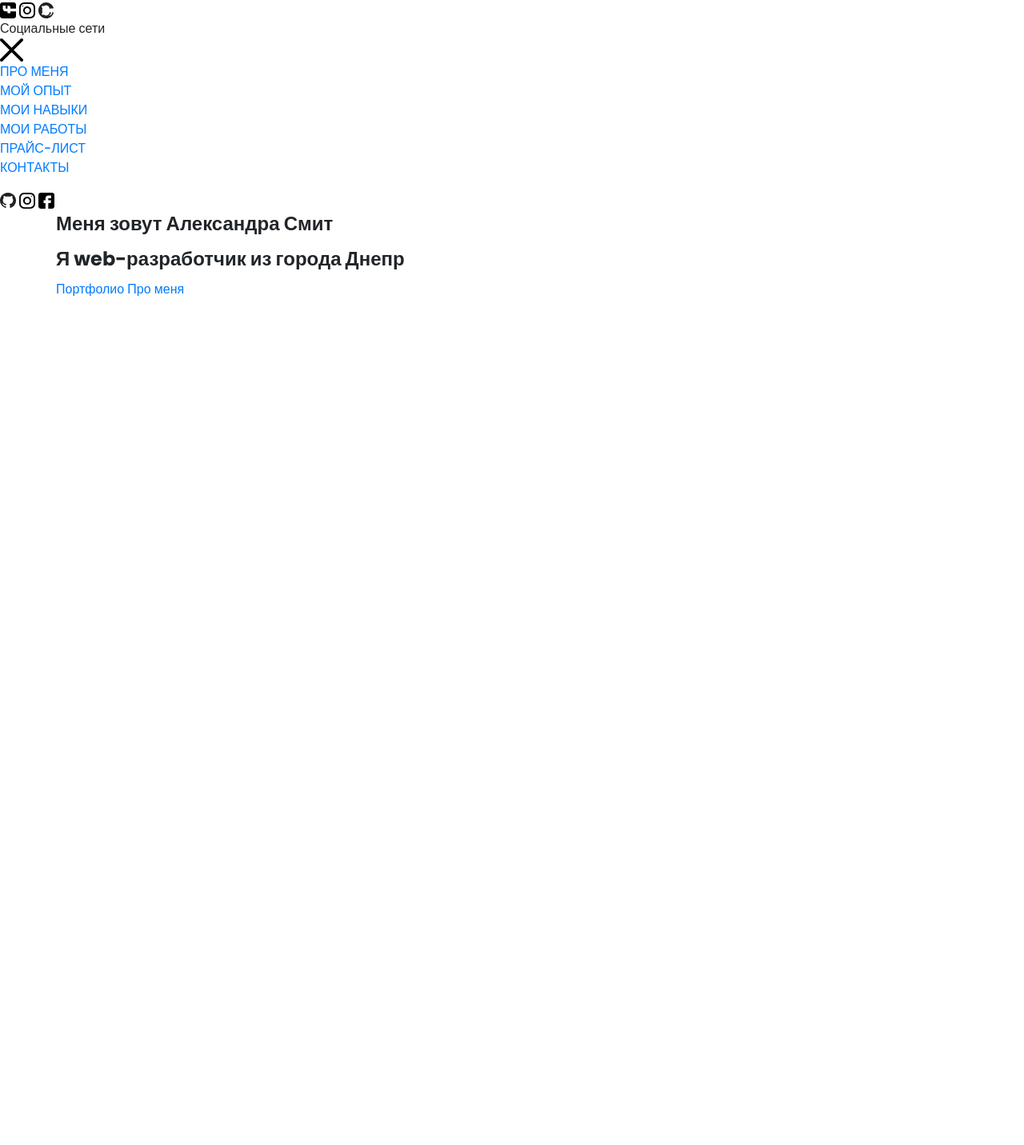
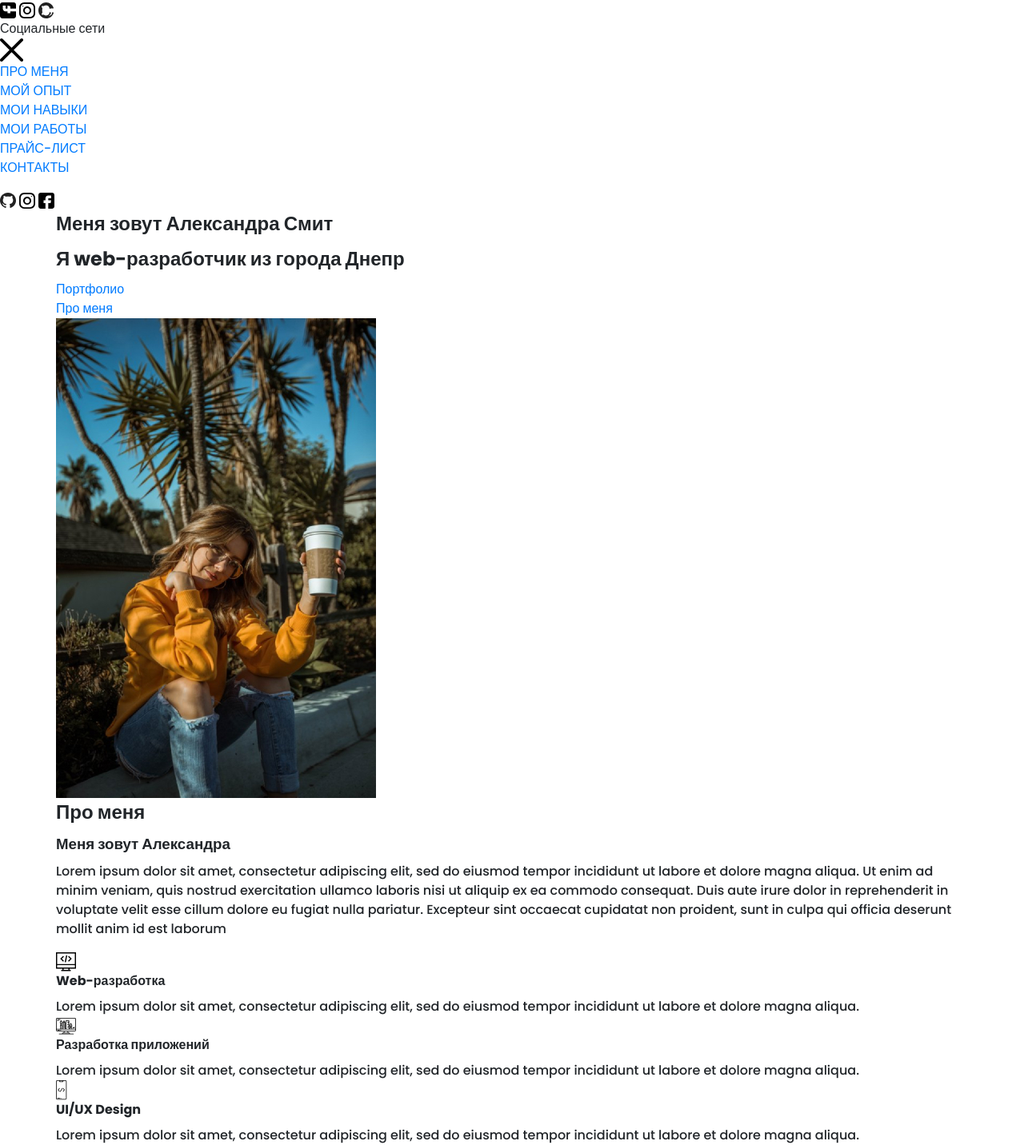
Before and after one commit to sergeyvc85/portfolio, a website: page src/index.html in a window 1280 px wide. Shown: the whole page at 80% size. Before the commit the page ends 800 px from the top, so only its background shows below. Drawn offline with Linux system fonts and the light colour scheme; files whose address does not match are found by name.

Commit message:
about_version 1.0

```diff
--- a/src/index.html
+++ b/src/index.html
@@ -117,9 +117,55 @@
 
 <div class="promo__btns">
     <a href="" class="promo__link btn">Портфолио</a>
-    <a href="" class="promo__link">Про меня</a>
+   <div class="promo__btn-1"> <a href="" class="promo__link promo__link-1">Про меня</a></div>
 </div>
 
+    </section>
+    <section class="about">
+        <div class="container">
+        <div class="about__wrapper">
+        <img class="about__picture" src="img/main_photo.jpg" alt="main_photo" >
+<div class="about__mein_wrapper">
+
+<div class="about__mein_content">
+<h2 class="title title_fz16 about__title " >Про меня</h2>
+
+<h3 class="title title_fz48 about__subtitle">Меня зовут Александра</h3>
+
+<div class="about__divider"></div>
+<p class="about__mein">Lorem ipsum dolor sit amet, consectetur adipiscing elit, sed do eiusmod tempor incididunt ut labore et dolore magna
+aliqua. Ut enim ad minim veniam, quis nostrud exercitation ullamco laboris nisi ut aliquip ex ea commodo consequat. Duis
+aute irure dolor in reprehenderit in voluptate velit esse cillum dolore eu fugiat nulla pariatur. Excepteur sint
+occaecat cupidatat non proident, sunt in culpa qui officia deserunt mollit anim id est laborum
+</p>
+</div>
+
+
+<div class="about__experiance">
+    <div class="about__experiance-content">
+<img src="icons/about_me/web_development.svg" alt="/web_development" >
+<h4 class="about__experiance_subtitle">Web-разработка</h4>
+<div class="about__experiance_txt">Lorem ipsum dolor sit amet, consectetur adipiscing elit, sed do eiusmod tempor incididunt ut labore et dolore magna
+aliqua.</div>
+</div>
+<div class="about__experiance-content">
+<img src="icons/about_me/design.svg" alt="design" >
+<h4 class="about__experiance_subtitle">Разработка приложений</h4>
+<div class="about__experiance_txt">Lorem ipsum dolor sit amet, consectetur adipiscing elit, sed do eiusmod tempor
+    incididunt ut labore et dolore magna
+    aliqua.</div>
+    </div>
+<div class="about__experiance-content">
+    <img src="icons/about_me/mobile_dev.svg" alt="mobile_dev">
+    <h4 class="about__experiance_subtitle">UI/UX Design</h4>
+    <div class="about__experiance_txt">Lorem ipsum dolor sit amet, consectetur adipiscing elit, sed do eiusmod tempor
+        incididunt ut labore et dolore magna
+        aliqua.</div>
+</div>
+</div>
+</div>
+</div>
+        </div>
     </section>
 
     <script src="js/script.js"></script>
--- /dev/null
+++ b/src/sass/blocks/_about.scss
@@ -0,0 +1,59 @@
+.about {
+  margin-top: 120px;
+  padding: 0 100px 0 28px;
+
+  &__wrapper {
+  margin: 0 auto;
+  width:1040px;
+
+  background: #ffffff;
+  display: grid;
+  grid-template-columns: 400px  1fr;
+  grid-column-gap: 70px
+
+ }
+
+  &__picture {
+    width: 100%;
+  }
+&__mein_wrapper {
+  display: grid;
+  grid-template-rows: repeat(2, 1fr);
+
+}
+
+  &__mein_content {
+    width: 570px;
+    text-align: left;
+    padding: 0 5px;
+
+  }
+  &__experiance {
+    display: grid;
+    grid-template-columns: repeat(2, minmax(260px, 0.5fr));
+    grid-column-gap: 50px;
+    font-size: 14px;
+    line-height: 21px;
+
+
+  }
+
+
+  &__experiance-content {
+  font-weight: 500;
+  font-size: 12px;
+  line-height: 18px;
+    }
+  &__experiance_subtitle {
+  font-weight: bold;
+
+}
+
+
+&__title {
+  position: relative;
+  @include before_circle;
+  padding-left: 10px;
+  z-index: 2;
+}
+}
--- /dev/null
+++ b/src/sass/blocks/_btn-1.scss
@@ -0,0 +1,34 @@
+.promo {
+  &__link-1 {
+    display: block;
+    padding: 12px 26px 12px 26px;
+    height: 45px;
+    text-align: center;
+  }
+  &__btn-1 {
+    display: inline-block;
+    position: relative;
+    background: none;
+    border: none;
+    cursor: pointer;
+  }
+
+  &__btn-1::before,
+  &__btn-1::after {
+    content: "";
+    width: 0;
+    height: 5px;
+    position: absolute;
+    transition: all 0.3s linear;
+    background: $main-color;
+  }
+
+  &__btn-1n:hover::before,
+  &__btn-1:hover::after {
+    width: 100%;
+  }
+  &__btn-1:hover &__link-1::before,
+  &__btn-1:hover &__link-1::after {
+    height: 100%;
+  }
+}
--- a/src/sass/blocks/_promo.scss
+++ b/src/sass/blocks/_promo.scss
@@ -9,14 +9,13 @@
   margin-top: 10px;
 }
 &__btns{
-  margin-top: 25px;
+  margin-top: 30px;
   display: flex;
-  width: 250px;
+  width: 300px;
   align-items: center;
   justify-content: space-between;
 }
-
-&__link{ color: black;
+&__link { color: rgb(19, 16, 16);
   font-weight: bold;
   font-size: 14px;
 
@@ -25,6 +24,7 @@
   text-decoration: none;
 }
 }
+
 
  &__subtitle{
    position: relative;
--- a/src/sass/style.scss
+++ b/src/sass/style.scss
@@ -20,3 +20,5 @@
 @import "blocks/button";
 @import "blocks/sidepanel";
 @import "blocks/hamburger";
+@import "blocks/btn-1";
+@import "blocks/about";
```
Also changed, not shown: dist/css/style.min.css, dist/index.html.
